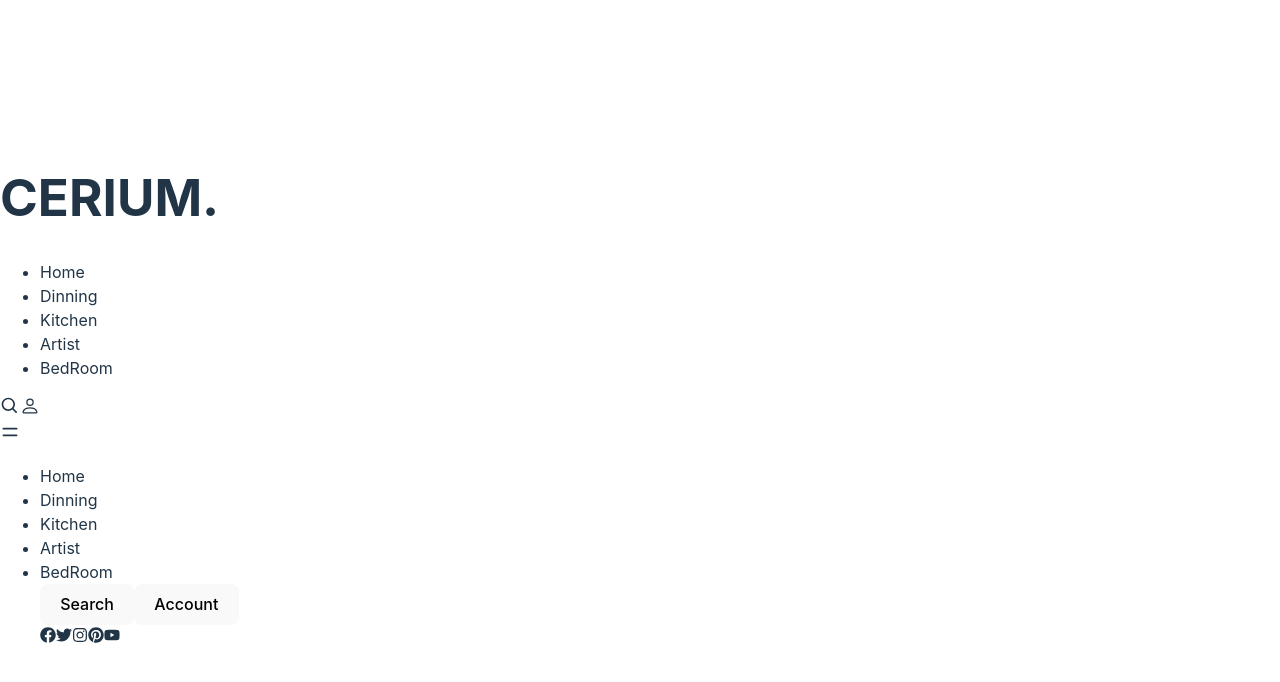
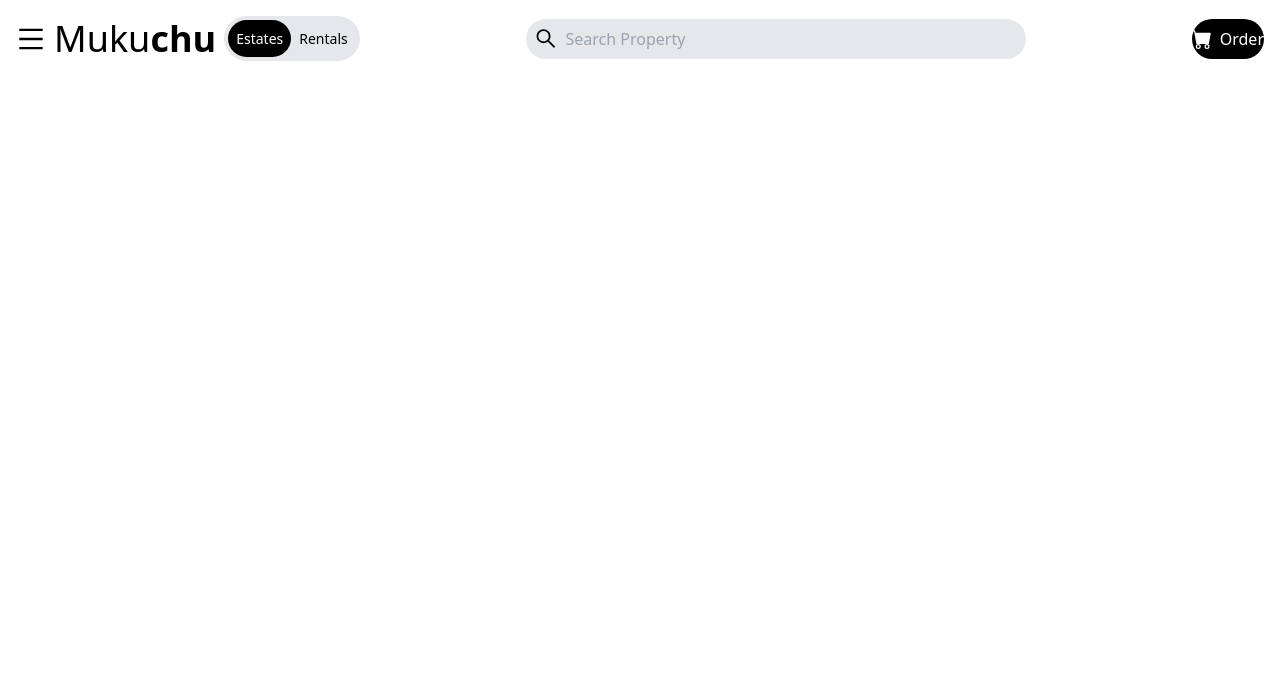
Before and after one commit to blackranja/mukuchu, a React (Vite) app: page / in a window 1280 px wide. Shown: the top 682 px of the page. Built offline with nearby package versions, Linux system fonts and the light colour scheme.

Commit message:
Navbar One

```diff
--- a/index.html
+++ b/index.html
@@ -4,7 +4,7 @@
     <meta charset="UTF-8" />
     <link rel="icon" type="image/svg+xml" href="/vite.svg" />
     <meta name="viewport" content="width=device-width, initial-scale=1.0" />
-    <title>Vite + React</title>
+    <title>Mukuchu</title>
   </head>
   <body>
     <div id="root"></div>
--- a/package.json
+++ b/package.json
@@ -11,7 +11,8 @@
   "dependencies": {
     "react": "^18.2.0",
     "react-dom": "^18.2.0",
-    "react-icons": "^4.4.0"
+    "react-icons": "^4.4.0",
+    "react-router-dom": "^6.4.2"
   },
   "devDependencies": {
     "@types/react": "^18.0.17",
--- a/src/App.css
+++ /dev/null
@@ -1,41 +0,0 @@
-#root {
-  max-width: 1280px;
-  margin: 0 auto;
-  padding: 2rem;
-  text-align: center;
-}
-
-.logo {
-  height: 6em;
-  padding: 1.5em;
-  will-change: filter;
-}
-.logo:hover {
-  filter: drop-shadow(0 0 2em #646cffaa);
-}
-.logo.react:hover {
-  filter: drop-shadow(0 0 2em #61dafbaa);
-}
-
-@keyframes logo-spin {
-  from {
-    transform: rotate(0deg);
-  }
-  to {
-    transform: rotate(360deg);
-  }
-}
-
-@media (prefers-reduced-motion: no-preference) {
-  a:nth-of-type(2) .logo {
-    animation: logo-spin infinite 20s linear;
-  }
-}
-
-.card {
-  padding: 2em;
-}
-
-.read-the-docs {
-  color: #888;
-}
--- a/src/App.jsx
+++ b/src/App.jsx
@@ -1,10 +1,10 @@
 import React from 'react'
-import Navbar from './components/Navbar'
+import NavBar from './components/Navbar'
 
 const App = () => {
   return (
-    <div>
-      <Navbar/>
+    <div className="w-full h-full">
+      <NavBar/>
     </div>
   )
 }
--- a/src/components/Navbar.jsx
+++ b/src/components/Navbar.jsx
@@ -1,65 +1,73 @@
-import React, { useState } from 'react';
-import {BsPerson} from 'react-icons/bs';
-import { BiSearch } from 'react-icons/bi';
-import { AiOutlineClose } from 'react-icons/ai';
-import { HiOutlineMenuAlt4 } from 'react-icons/hi';
-import { FaFacebook, FaInstagram, FaTwitter, FaPinterest, FaYoutube } from 'react-icons/fa';
-const NavBar2 = () => {
-    const [ Nav, setNav ]= useState(false);
+import React, {useState} from 'react';
+import { AiOutlineMenu, AiOutlineSearch, AiOutlineClose, AiFillTag } from 'react-icons/ai';
+import { BsFillCartFill,BsFillSaveFill } from 'react-icons/bs';
+import {TbTruckDelivery} from 'react-icons/tb'
+import {FaUserFriends, FaWallet} from 'react-icons/fa'
+import {MdFavorite, MdHelp} from 'react-icons/md'
+import {GiSpookyHouse,GiFamilyHouse,GiSydneyOperaHouse} from 'react-icons/gi';
+import {MdMapsHomeWork} from 'react-icons/md';
+const Navbar = () => {
+const [nav, setNav] = useState(false)
 
   return (
-      <div className="absolute z-30 flex justify-between items-center h-20 px-4 w-screen">
-          {/*Desktop view*/}
-          <div >
-              <h1>CERIUM.</h1>
-          </div>
-          <ul className="hidden md:flex">
-              <li >Home</li>
-              <li >Dinning</li>
-              <li >Kitchen</li>
-              <li >Artist</li>
-              <li >BedRoom</li>
-          </ul>
-          <div className="hidden md:flex text-white px-2 mx-2 ">
-              <BiSearch  className="icon" size={20}/>
-              <BsPerson  className="icon" size={20}/>
-          </div>
+    <div className='max-w-[1640px] mx-auto flex justify-between items-center p-4'>
+      {/* Left side */}
+      <div className='flex items-center'>
+        <div onClick={()=> setNav(!nav)} className='cursor-pointer'>
+          <AiOutlineMenu size={30} />
+        </div>
+        <h1 className='text-2xl sm:text-3xl lg:text-4xl px-2'>
+          Muku<span className='font-bold'>chu</span>
+        </h1>
+        <div className='hidden lg:flex items-center bg-gray-200 rounded-full p-1 text-[14px]'>
+          <p className='bg-black text-white rounded-full p-2'>Estates</p>
+          <p className='p-2'>Rentals</p>
+        </div>
+      </div>
 
-          {/*Hamburger Menu*/}
+      {/* Search Input */}
+      <div className='bg-gray-200 rounded-full flex items-center px-2 w-[200px] sm:w-[400px] lg:w-[500px]'>
+        <AiOutlineSearch size={25} />
+        <input
+          className='bg-transparent p-2 w-full focus:outline-none'
+          type='text'
+          placeholder='Search Property'
+        />
+      </div>
+      {/* Cart button */}
+      <button className='bg-black text-white hidden md:flex items-center py-2 rounded-full'>
+        <BsFillCartFill size={20} className='mr-2' /> Order
+      </button>
 
-          <div onClick={()=>setNav(!Nav)} className="md:hidden z-10 cursor-pointer text-white">
-              {Nav ? <AiOutlineClose onClick={()=>setNav(!Nav)} size={20} /> : <HiOutlineMenuAlt4 onClick={()=>setNav(!Nav)} size={20}/>}
-          </div>
+      {/* Mobile Menu */}
+      {/* Overlay */}
+      {nav ? <div className='bg-black/80 fixed w-full h-screen z-10 top-0 left-0'></div> : ''}
 
 
-          {/*Mobile View*/}
+      {/* Side drawer menu */}
+      <div className={nav ? 'fixed top-0 left-0 w-[300px] h-screen bg-white z-10 duration-300' : 'fixed top-0 left-[-100%] w-[300px] h-screen bg-white z-10 duration-300' }>
+        <AiOutlineClose
+            onClick={()=> setNav(!nav)}
+          size={30}
+          className='absolute right-4 top-4 cursor-pointer'
+        />
+        <h2 className='text-2xl p-4'>
+          Muku<span className='font-bold'>Chu</span>
+        </h2>
+        <nav>
+            <ul className='flex flex-col p-4 text-gray-800'>
+                <li className='text-xl py-4 flex'><MdMapsHomeWork size={25} className='mr-4' />Rentals</li>
+                <li className='text-xl py-4 flex'><GiFamilyHouse size={25} className='mr-4' />Plazas</li>
+                <li className='text-xl py-4 flex'><GiSpookyHouse size={25} className="mr-4"/> Villas</li>
+                <li className='text-xl py-4 flex'><GiSydneyOperaHouse size={25} className='mr-4' />Pent Houses</li>
+                <li className='text-xl py-4 flex'><AiFillTag size={25} className='mr-4' /> Promotions</li>
+                <li className='text-xl py-4 flex'><BsFillSaveFill size={25} className='mr-4' /> Best Ones</li>
+                <li className='text-xl py-4 flex'><FaUserFriends size={25} className='mr-4' /> Contact Support</li>
+            </ul>
+        </nav>
+      </div>
+    </div>
+  );
+};
 
-
-          <div onClick={()=>setNav(!Nav)} className={Nav ? "absolute left-0 top-0 w-full bg-gradient-to-r from-[#0d2138b9] to-[#2294b6b2] px-4 py-7 flex flex-col z-10" : "absolute left-[-100%] top-0 w-full bg-gray-500/70 px-4 py-7 flex flex-col z-10"}>
-               <ul className="md:hidden z-20">
-
-              <li >Home</li>
-              <li >Dinning</li>
-              <li >Kitchen</li>
-              <li >Artist</li>
-              <li >BedRoom</li>
-                  <div className="flex flex-col w-full">
-                      <button className="flex flex-col w-full p-3 border bg-gradient-to-r from-[#15d4c4] to-[#102233f3] text-white rounded-md mb-4">Search</button>
-                      <button className="flex flex-col w-full p-3 border bg-gradient-to-r from-[#4de7dafd] to-[#162d42f8] text-white rounded-md">Account</button>
-                  </div>
-                  <div className="flex justify-between my-6">
-                      <FaFacebook  className="icon "/>
-                      <FaTwitter  className="icon "/>
-                      <FaInstagram  className="icon "/>
-                      <FaPinterest  className="icon "/>
-                      <FaYoutube className="icon "/>
-                  </div>
-          </ul>
-          </div>
-
-
-    </div>
-  )
-}
-
-export default NavBar2
+export default Navbar;
--- a/src/index.css
+++ b/src/index.css
@@ -1,70 +1,3 @@
-:root {
-  font-family: Inter, Avenir, Helvetica, Arial, sans-serif;
-  font-size: 16px;
-  line-height: 24px;
-  font-weight: 400;
-
-  color-scheme: light dark;
-  color: rgba(255, 255, 255, 0.87);
-  background-color: #242424;
-
-  font-synthesis: none;
-  text-rendering: optimizeLegibility;
-  -webkit-font-smoothing: antialiased;
-  -moz-osx-font-smoothing: grayscale;
-  -webkit-text-size-adjust: 100%;
-}
-
-a {
-  font-weight: 500;
-  color: #646cff;
-  text-decoration: inherit;
-}
-a:hover {
-  color: #535bf2;
-}
-
-body {
-  margin: 0;
-  display: flex;
-  place-items: center;
-  min-width: 320px;
-  min-height: 100vh;
-}
-
-h1 {
-  font-size: 3.2em;
-  line-height: 1.1;
-}
-
-button {
-  border-radius: 8px;
-  border: 1px solid transparent;
-  padding: 0.6em 1.2em;
-  font-size: 1em;
-  font-weight: 500;
-  font-family: inherit;
-  background-color: #1a1a1a;
-  cursor: pointer;
-  transition: border-color 0.25s;
-}
-button:hover {
-  border-color: #646cff;
-}
-button:focus,
-button:focus-visible {
-  outline: 4px auto -webkit-focus-ring-color;
-}
-
-@media (prefers-color-scheme: light) {
-  :root {
-    color: #213547;
-    background-color: #ffffff;
-  }
-  a:hover {
-    color: #747bff;
-  }
-  button {
-    background-color: #f9f9f9;
-  }
-}
+@tailwind base;
+@tailwind components;
+@tailwind utilities;
--- a/tailwind.config.cjs
+++ b/tailwind.config.cjs
@@ -1,8 +1,6 @@
 /** @type {import('tailwindcss').Config} */
 module.exports = {
-  content: [
-    "./src/**/*.{js,jsx,ts,tsx}",
-  ],
+  content: ["./src/**/*.{js,jsx,ts,tsx}"],
   theme: {
     extend: {},
   },
```
Also changed, not shown: 1 other file (tests, documents, lock files or other folders).
